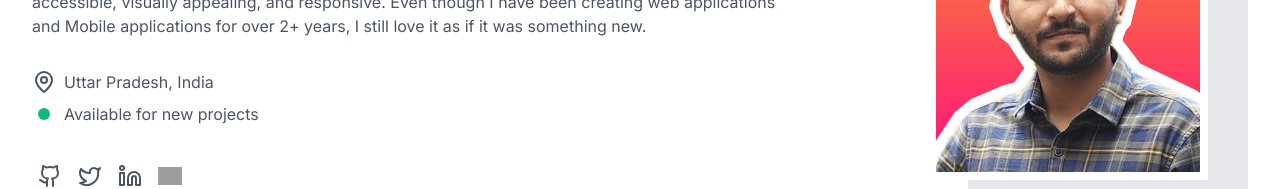
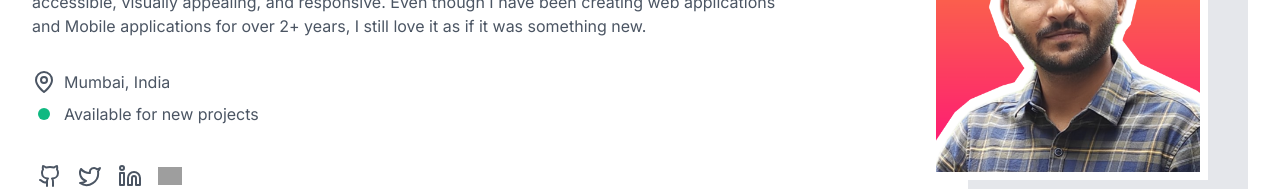
Before and after one commit to deveshmaurya1996/devesh-maurya-portfolio, a Next.js app: page / in a window 1280 px wide. Shown: the part 289-478 px from the top of the page. Built offline with nearby package versions, Linux system fonts and the light colour scheme; grey boxes are pictures that could not be loaded.

Commit message:
fixed-state

```diff
--- a/src/components/sections/hero.tsx
+++ b/src/components/sections/hero.tsx
@@ -41,7 +41,7 @@ const HeroSection = () => {
           <div className="flex flex-col gap-2">
             <div className="flex gap-2">
               <MapPin className="stroke-gray-600" />
-              <Typography>Uttar Pradesh, India</Typography>
+              <Typography>Mumbai, India</Typography>
             </div>
 
             <div className="flex items-center gap-2">
```
